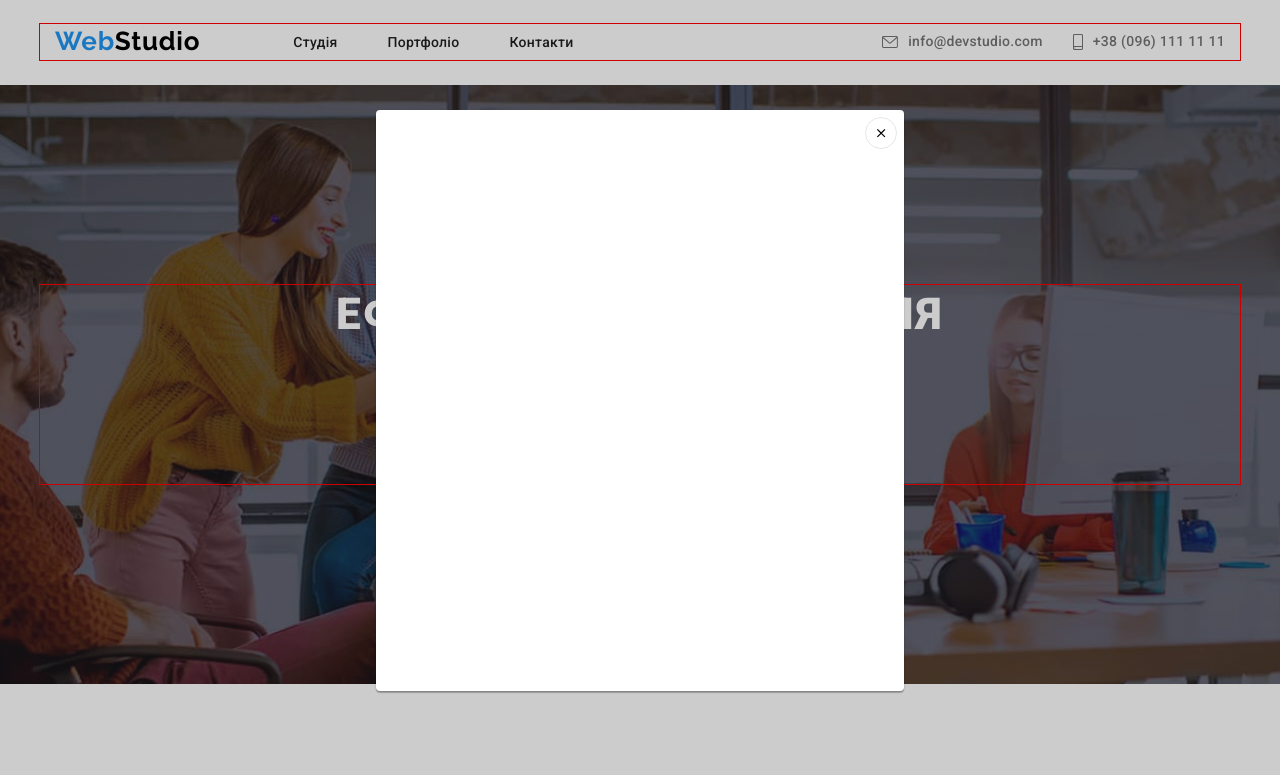
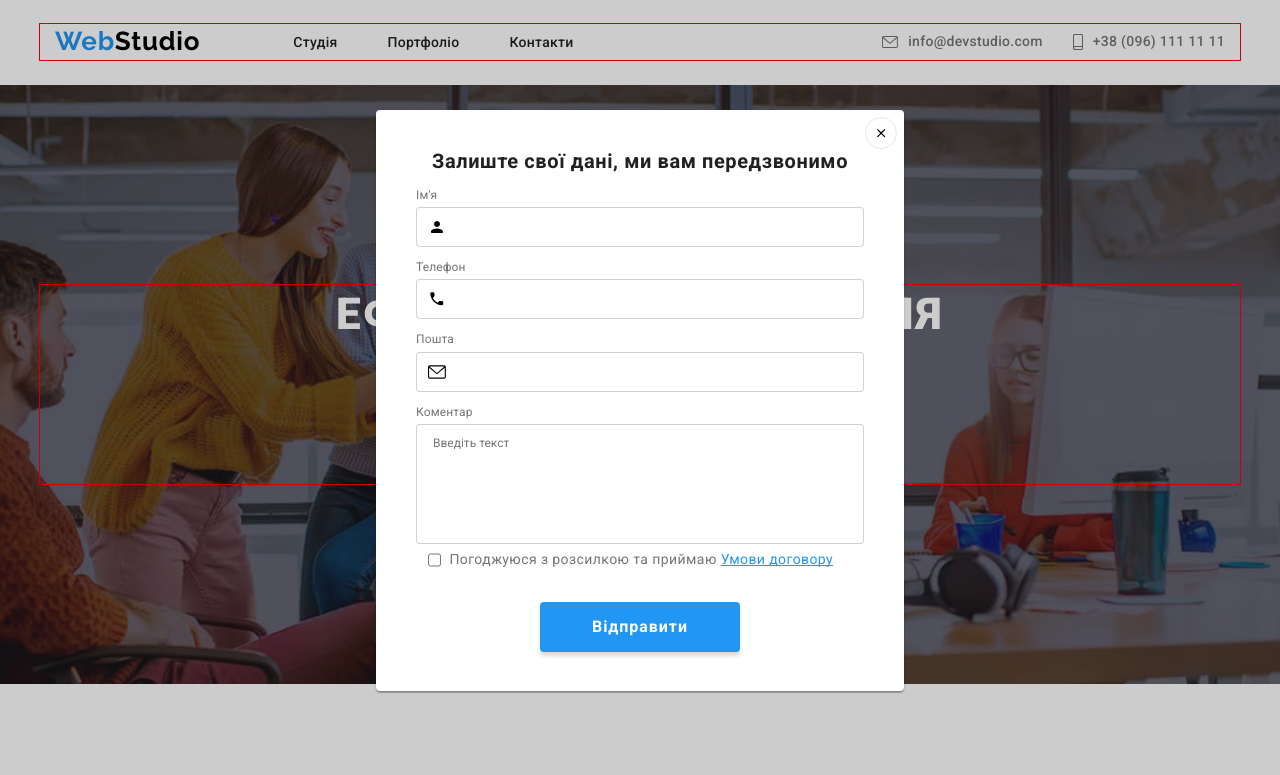
Before and after one commit to NIKITAPRO965/WebStudio, a plain HTML site: page index.html in a window 1280 px wide. Both pictures are taken after a click on the button "Замовити послугу". Shown: the top 775 px of the page. Drawn offline with nearby package versions, Linux system fonts and the light colour scheme.

Commit message:
modal window

```diff
--- a/css/style.css
+++ b/css/style.css
@@ -513,6 +513,7 @@ border-radius: 4px;
 background: #FFF;
 box-shadow: 0px 1px 3px 0px rgba(0, 0, 0, 0.12), 0px 1px 1px 0px rgba(0, 0, 0, 0.14), 0px 2px 1px 0px rgba(0, 0, 0, 0.20);
 position: relative;
+padding: 40px;
 }
 .modal-close{
     width: 30px;
@@ -538,3 +539,98 @@ height: 18px;
         fill: var(--accent-color);
     }
 }
+.modal-title{
+    color:var(--text-color);
+text-align: center;
+font-size: 20px;
+font-weight: 700;
+letter-spacing: 0.6px;
+margin-bottom: 12px;
+}
+.modal-item{
+    margin-bottom: 10px;
+}
+.modal-div{
+    position: relative;
+}
+.modal-label{
+    color:var(--additional-text-color);
+font-size: 12px;
+font-weight: 400;
+letter-spacing: 0.12px;
+}
+.modal-input{
+    width: 448px;
+    height: 40px;
+    border-radius: 4px;
+border: 1px solid rgba(33, 33, 33, 0.20);
+margin-top: 4px;
+padding-left: 42px;
+}
+.modal-input:hover,
+.modal-input:focus{
+    border: none;
+    outline: 1px solid var(--accent-color);
+}
+.modal-svgs{
+    width: 18px;
+height: 18px;
+top: 15px;
+left: 12px;
+position: absolute;
+}
+.modal-input:hover + .modal-svgs,
+.modal-input:focus + .modal-svgs{
+    fill: var(--accent-color);
+}
+.modal-comment{
+    width: 448px;
+    height: 120px;
+    border-radius: 4px;
+border: 1px solid rgba(33, 33, 33, 0.20);
+resize: none;
+padding: 12px 16px;
+margin-top: 4px;
+}
+.modal-labels{
+    display: flex;
+    margin-left: 12px;
+}
+.modal-text{
+    color:var(--additional-text-color);
+font-size: 14px;
+font-weight: 400;
+line-height: 1.71;
+letter-spacing: 0.42px;
+margin-left: 8.38px;
+}
+.modal-link{
+    color:var(--accent-color);
+    font-size: 14px;
+    font-weight: 400;
+    line-height: 1.71;
+    letter-spacing: 0.42px;
+    text-decoration-line: underline;
+    text-decoration-style: solid;
+    text-decoration-skip-ink: none;
+    text-decoration-thickness: auto;
+    text-underline-offset: auto;
+    text-underline-position: from-font;
+}
+.modal-butt{
+    padding: 10px 52px;
+    color:var(--main-color);
+text-align: center;
+font-size: 16px;
+font-weight: 700;
+line-height: 1.87;
+letter-spacing: 0.96px;
+    border-radius: 4px;
+background:var(--accent-color);
+box-shadow: 0px 4px 4px 0px rgba(0, 0, 0, 0.15);
+border: none;
+margin-top: 30px;
+display: block;
+margin-left: auto;
+margin-right: auto;
+}
--- a/index.html
+++ b/index.html
@@ -197,6 +197,28 @@
         <button type="button" class="modal-close" data-modal-close><svg class="modal-svg">
           <use href="./img/symbol-defs.svg#icon-close"></use>
         </svg></button>
+        <form>
+        <h2 class="modal-title">Залиште свої дані, ми вам передзвонимо</h2>
+        <ul class="modal-list">
+        <li class="modal-item"><label class="modal-label">Ім'я<div class="modal-div"><input type="text" class="modal-input" required>
+          <svg class="modal-svgs">
+            <use href="./img/symbol-defs.svg#icon-person"></use>
+          </svg></div></label></li>
+        <li class="modal-item"><label class="modal-label">Телефон<div class="modal-div"><input type="tel" class="modal-input" required>
+          <svg class="modal-svgs">
+            <use href="./img/symbol-defs.svg#icon-phone"></use>
+          </svg></div></label></li>
+        <li class="modal-item"><label class="modal-label">Пошта<div class="modal-div"><input type="email" class="modal-input" required>
+          <svg class="modal-svgs">
+            <use href="./img/symbol-defs.svg#icon-email"></use>
+          </svg></div></label></li>
+        </ul>
+        <label class="modal-label">Коментар<textarea name="" id="" placeholder="Введіть текст" class="modal-comment"></textarea></label>
+        <label class="modal-labels">
+        <input type="checkbox" required><p class="modal-text">Погоджуюся з розсилкою та приймаю <a href="#" class="modal-link">Умови договору</a></p>
+      </label>
+       <button type="submit" class="modal-butt">Відправити</button>
+      </form>
       </div>
     </div>
     <script src="./js/modal.js"></script>
```
